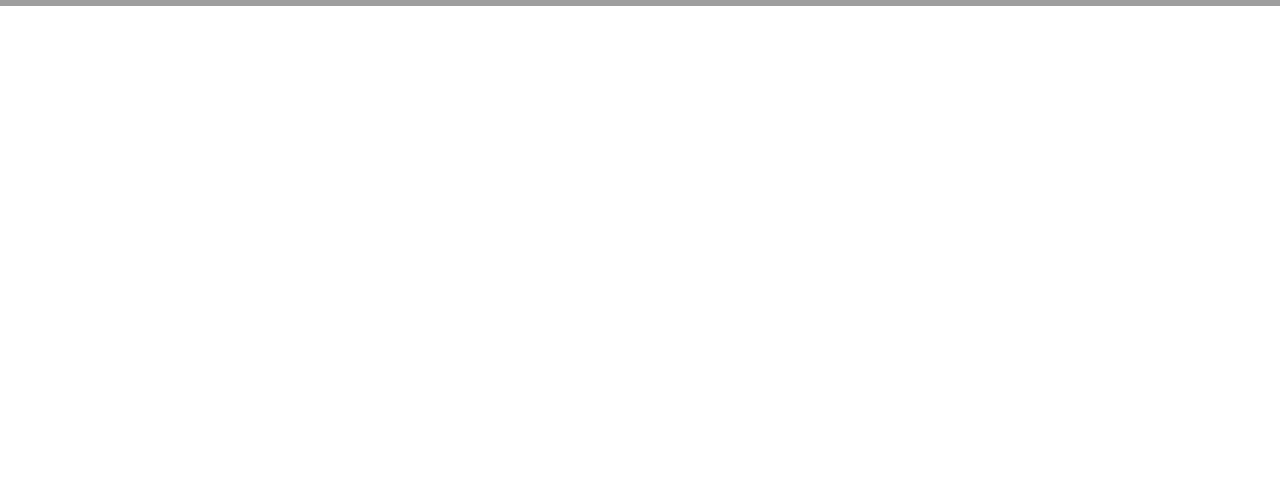
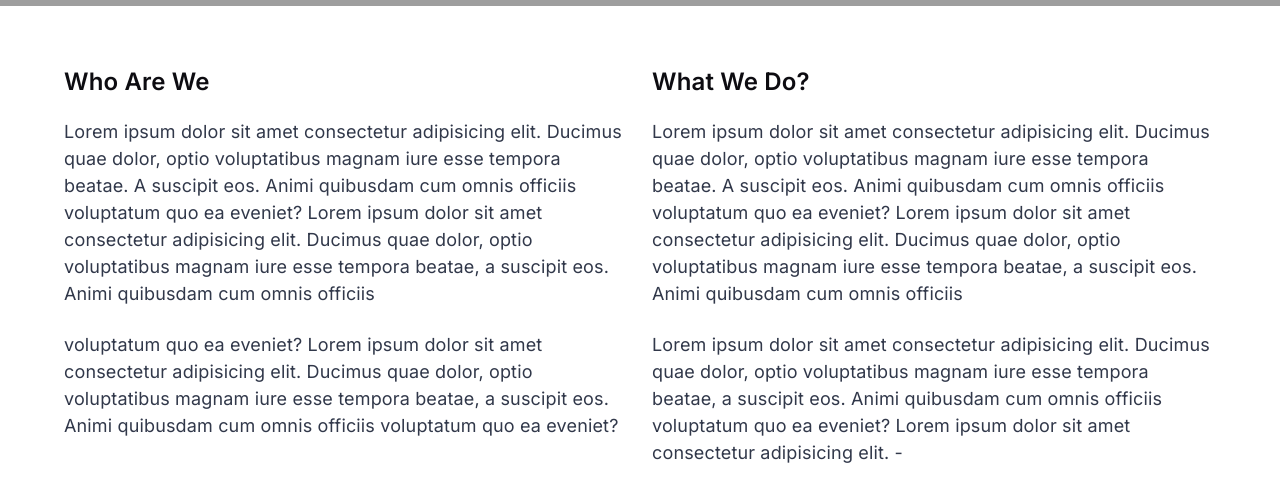
Before and after one commit to mahfuj890/personal-blog-next-js, a Next.js app: page /about in a window 1280 px wide. Shown: the part 358-847 px from the top of the page. Before the commit the page ends 800 px from the top, so only its background shows below. Built offline with nearby package versions, Linux system fonts and the light colour scheme; grey boxes are pictures that could not be loaded.

Commit message:
about page

```diff
--- a/src/app/about/page.jsx
+++ b/src/app/about/page.jsx
@@ -1,11 +1,11 @@
-
 import AboutBannerSection from "@/section/about/AboutBannerSection";
+import AboutGridSection from "@/section/about/AboutGridSection";
 
 function AboutPage() {
   return (
     <>
       <AboutBannerSection />
-
+      <AboutGridSection />
     </>
   );
 }
--- a/src/section/about/AboutBannerSection.jsx
+++ b/src/section/about/AboutBannerSection.jsx
@@ -2,7 +2,7 @@
 import React from "react";
 import Box from "@mui/material/Box";
 import Image from "next/image";
-import { Typography } from "@mui/material";
+import { Container, Typography } from "@mui/material";
 
 function AboutBannerSection() {
   return (
@@ -15,6 +15,7 @@
           alt=""
           sx={{ objectFit: "cover", filter: "grayscale(100%)" }}
         />
+
         <Box
           sx={{
             position: "absolute",
--- /dev/null
+++ b/src/section/about/AboutGridSection.jsx
@@ -0,0 +1,71 @@
+"use client";
+import Button from "@/components/button/Button";
+import { Box, Container, Grid, Typography } from "@mui/material";
+import React from "react";
+
+function AboutGridSection() {
+  return (
+    <Box sx={{ mt: 8 }}>
+      <Container maxWidth="lg">
+        <Grid container spacing={3}>
+          <Grid item md={6} xs={12}>
+            <Box>
+              <Typography variant="aboutTitle">Who Are We</Typography>
+              <Typography variant="aboutPara" sx={{ mt: 3 }}>
+                {" "}
+                Lorem ipsum dolor sit amet consectetur adipisicing elit. Ducimus
+                quae dolor, optio voluptatibus magnam iure esse tempora beatae.
+                A suscipit eos. Animi quibusdam cum omnis officiis voluptatum
+                quo ea eveniet? Lorem ipsum dolor sit amet consectetur
+                adipisicing elit. Ducimus quae dolor, optio voluptatibus magnam
+                iure esse tempora beatae, a suscipit eos. Animi quibusdam cum
+                omnis officiis
+              </Typography>
+              <Typography variant="aboutPara" sx={{ mt: 3 }}>
+                {" "}
+                voluptatum quo ea eveniet? Lorem ipsum dolor sit amet
+                consectetur adipisicing elit. Ducimus quae dolor, optio
+                voluptatibus magnam iure esse tempora beatae, a suscipit eos.
+                Animi quibusdam cum omnis officiis voluptatum quo ea eveniet?
+              </Typography>
+            </Box>
+          </Grid>
+          <Grid item md={6} xs={12}>
+            <Box>
+              <Typography variant="aboutTitle">What We Do?</Typography>
+              <Typography variant="aboutPara" sx={{ mt: 3 }}>
+                {" "}
+                Lorem ipsum dolor sit amet consectetur adipisicing elit. Ducimus
+                quae dolor, optio voluptatibus magnam iure esse tempora beatae.
+                A suscipit eos. Animi quibusdam cum omnis officiis voluptatum
+                quo ea eveniet? Lorem ipsum dolor sit amet consectetur
+                adipisicing elit. Ducimus quae dolor, optio voluptatibus magnam
+                iure esse tempora beatae, a suscipit eos. Animi quibusdam cum
+                omnis officiis
+              </Typography>
+              <Typography variant="aboutPara" sx={{ mt: 3 }}>
+                {" "}
+                Lorem ipsum dolor sit amet consectetur adipisicing elit. Ducimus
+                quae dolor, optio voluptatibus magnam iure esse tempora beatae,
+                a suscipit eos. Animi quibusdam cum omnis officiis voluptatum
+                quo ea eveniet? Lorem ipsum dolor sit amet consectetur
+                adipisicing elit. -
+                <br />
+                <br /> - Dynamic Websites
+                <br />
+                <br /> - Fast and Handy
+                <br />
+                <br /> - Mobile Apps
+              </Typography>
+              <Box sx={{ mt: 2 }}>
+                <Button isLinkable={true} path={"/contact"} text={"Contact"} />
+              </Box>
+            </Box>
+          </Grid>
+        </Grid>
+      </Container>
+    </Box>
+  );
+}
+
+export default AboutGridSection;
--- a/src/section/home/HeroSection.jsx
+++ b/src/section/home/HeroSection.jsx
@@ -36,7 +36,7 @@
                 Turning your Idea into Reality. We bring together the teams from
                 the global tech industry
               </Typography>
-              <Button isLinkable path="/" text={"See Our Works"} />
+              <Button isLinkable path="/portfolio" text={"See Our Works"} />
             </Box>
           </Grid>
         </Grid>
```
Also changed, not shown: pages/test/page.jsx (deleted, +0 -9 lines).
